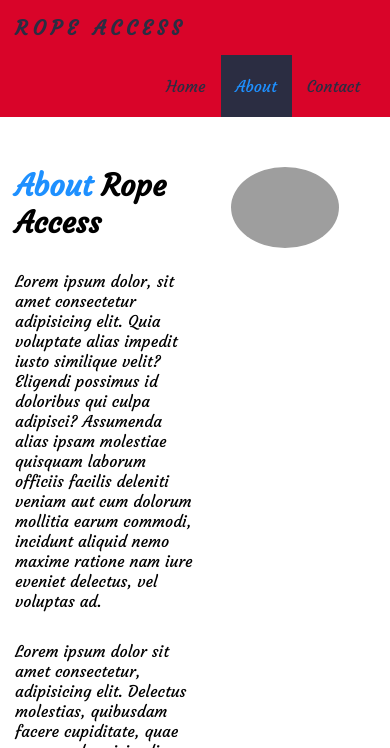
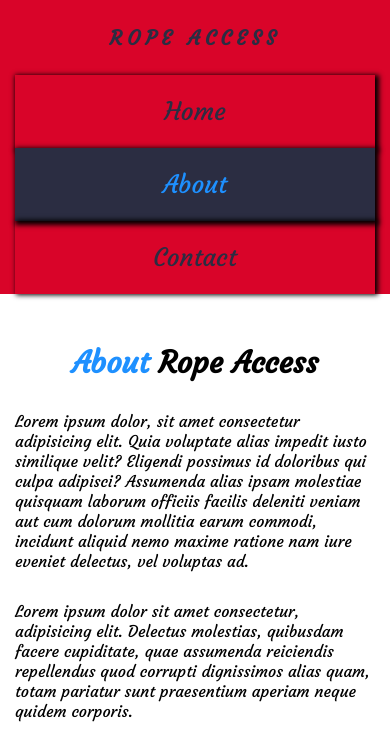
Before and after one commit to samicodeir/project1-float, a PHP site: page /about.html in a window 390 px wide. Shown: the top 748 px of the page. Run offline with PHP 8.4, Linux system fonts and the light colour scheme; grey boxes are pictures that could not be loaded.

Commit message:
completing responsiv

```diff
--- a/css/style.css
+++ b/css/style.css
@@ -491,3 +491,188 @@ header {
 .footer span {
   color: rgb(237, 242, 244);
 }
+
+/* /////////////////////////////////////////// */ /* @media query or responsive
+*/ /* 0 until the 768 mobil */
+@media (max-width: 767px) {
+  /* header & footer */
+  /* header */
+  .header-logo {
+    width: 100%;
+    padding: 25px 0px;
+    float: left;
+    text-align: center;
+  }
+  .menu {
+    float: right;
+    width: 100%;
+  }
+  .menu li {
+    float: none;
+    text-align: center;
+    box-shadow: 2px 2px 5px 2px black;
+  }
+  .menu li:last-child {
+    box-shadow: 2px 0px 5px 1px black;
+  }
+  .menu li a {
+    font-size: 25px;
+  } /* footer */
+  .footer {
+    font-size: 20px;
+  } /* home page */ /* hero */
+  .hero {
+    background-size: cover;
+  }
+  .hero-content {
+    padding: 50px 0;
+  }
+  .hero-content h1 {
+    font-size: 30px;
+  }
+  .hero-content p {
+    font-size: 18px;
+  }
+  .hero-content a {
+    font-size: 16px;
+  } /* history */
+  .history .history-child {
+    float: none;
+    width: 100%;
+  } /* history image */
+  .history .history-image {
+    background: url(../images/hero2-background.jpg) no-repeat 100% bottom;
+    background-size: cover;
+  } /* history content */
+  .history .history-content {
+    padding: 20px 10px;
+    height: auto;
+  } /* services */
+  .services .service-box {
+    float: none;
+    width: 100%;
+    height: auto;
+  }
+  .services::after {
+    display: none;
+  } /*
+    gallary */
+  .gallary .col {
+    float: none;
+    width: 100%;
+  } /* contact us page */ /*
+    contact us contact */
+  .contact-us-content > h1 {
+    font-size: 40px;
+    text-align: center;
+  }
+  .contact-us-content > p {
+    font-size: 20px;
+  } /* find-out */
+  .address-box {
+    width: 100%;
+    float: none;
+    padding: 10px 20px;
+  }
+  .address .address-box:not(:nth-child(3)) {
+    border-bottom: 3px solid #000;
+  }
+  .address .address-box i {
+    padding: 20px;
+  }
+  .address .address-box p {
+    padding: 10px;
+  } /*
+    about us page */ /* about us content */
+  .about-us-content-left {
+    width: 100%;
+    float: none;
+  }
+  .about-us-content-left h1 {
+    text-align: center;
+  }
+  .about-us-content-right {
+    width: 100%;
+    float: none;
+    margin-top: 30px;
+  }
+  .about-us-content-right img {
+    width: 100%;
+  }
+} /* 768 until the 1024 tablet */
+@media (min-width: 768px) and (max-width: 1023px) {
+  /* header & footer */ /*
+    header */ /* footer */
+  .footer {
+    font-size: 18px;
+  } /* hero */
+  .hero {
+    background-size: cover;
+  }
+  .hero-content {
+    padding: 100px 10px;
+  } /* history */
+  .history .history-image {
+    background: url(../images/hero2-background.jpg) no-repeat 100% bottom;
+    background-size: cover;
+  }
+  .history .history-child {
+    height: 450px;
+  }
+  .history .history-content {
+    padding: 50px 20px;
+  } /* services
+    */
+  .services .service-box {
+    padding-top: 40px;
+    padding-bottom: 10px;
+    padding-left: 10px;
+    padding-right: 10px;
+  }
+  .services::after {
+    content: "";
+    border: 20px solid transparent;
+    border-top-color: dodgerblue;
+  } /* gallary */
+  .gallary .col::before {
+    content: attr(data-title2);
+    height: 25px;
+    line-height: 25px;
+  } /* contact us page */ /* find out */
+  .address-box {
+    padding: 50px 10px;
+  }
+}
+@media (min-width: 0px) and (max-width: 1023px) {
+  /* about us page */ /*
+    employee sayse */
+  .employee-sayse {
+    width: 100%;
+    background: linear-gradient(rgba(0, 0, 0, 0.2), rgba(0, 0, 0, 0.2)),
+      url(../images/hero-background.jpg) no-repeat 87% center;
+    background-size: cover;
+  }
+  .employee-box img {
+    width: 150px;
+    float: none;
+    margin: 0 auto;
+    display: block;
+  }
+  .employee-box p {
+    width: 100%;
+    padding-left: 0;
+    float: none;
+  }
+}
+@media (min-width: 1024px) and (max-width: 1440px) {
+  /* services */
+  .services::after {
+    content: "";
+    border: 25px solid transparent;
+    border-top-color: dodgerblue;
+  } /*
+    gallary */
+  .gallary .col::before {
+    font-size: 12px;
+  }
+}
```
